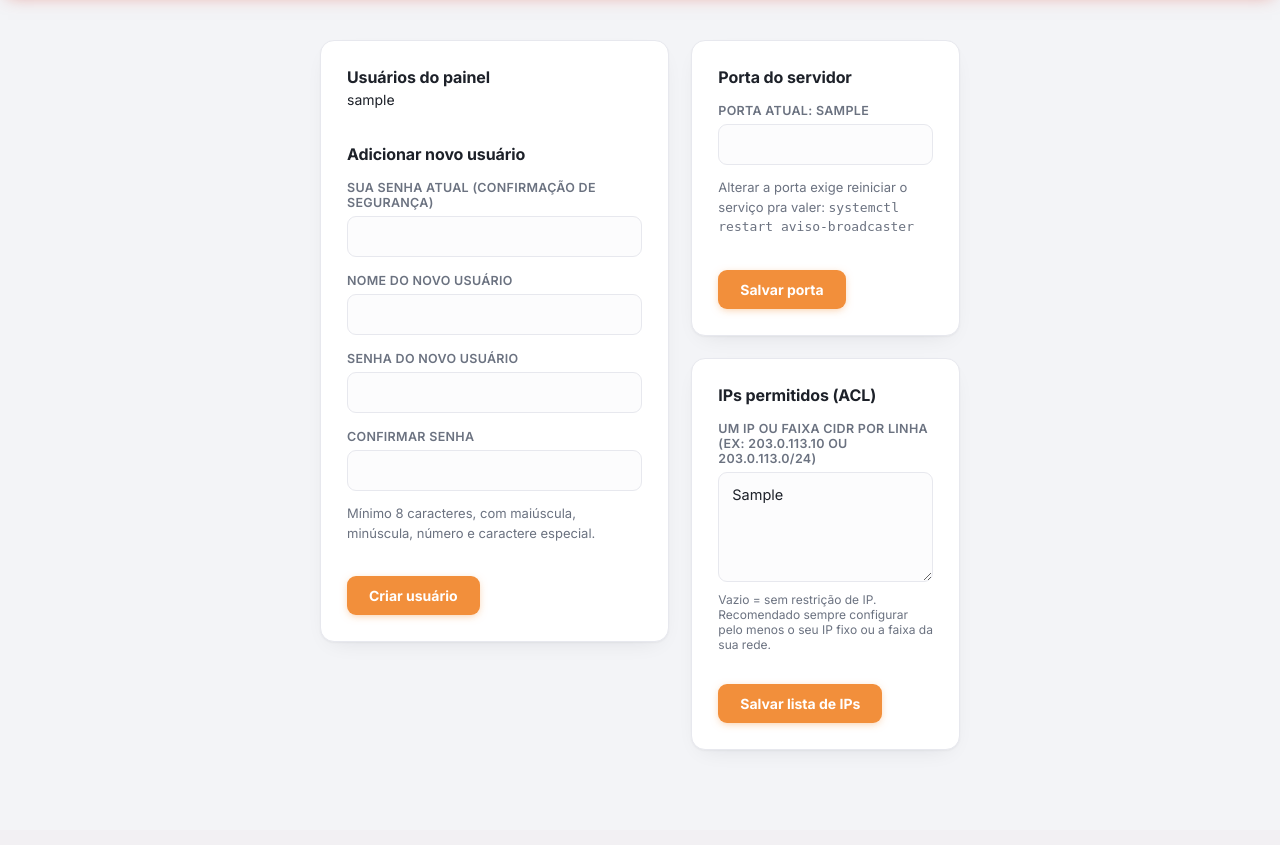
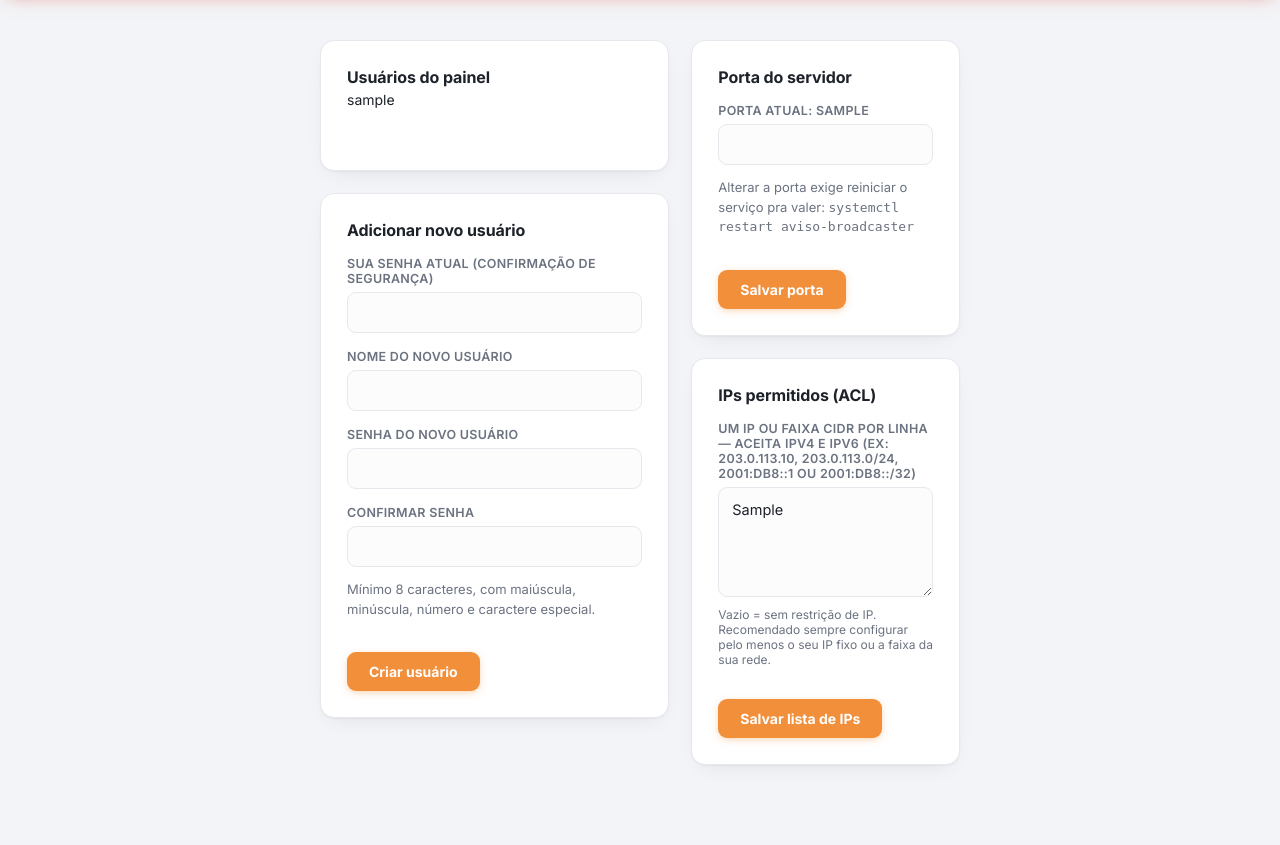
Before and after one commit to jmanoelslva/AVISOS_APP_ANDROID_HOTNET, a Flask app: template templates/settings.html in a window 1280 px wide. Shown: the part 70-915 px from the top of the page. Before the commit the page ends 821 px from the top, so only its background shows below. Run offline with Flask 3, Linux system fonts and the light colour scheme; the template is opened without the code that fills it: most values are stand-ins (such as "Sample title", 1, 10 or a date in 2020).

Commit message:
Suporte a IPv6, tela larga em Logs e Configuracoes mais harmonica
- Gunicorn passa a escutar em "[::]" (IPv6) em vez de "0.0.0.0" —
  no Debian, com o bindv6only padrao (0), isso ja aceita IPv4
  automaticamente numa unica escuta dual-stack (tentar os dois enderecos
  ao mesmo tempo da erro de "endereco em uso"). Antes o painel so
  respondia IPv4.
- Corrige a deteccao de IP do cliente pra desembrulhar enderecos
  IPv4-mapped (::ffff:203.0.113.5), que passam a aparecer com o
  dual-stack — sem isso, ACLs ja cadastradas em IPv4 puro parariam de
  bater silenciosamente. Testado: IPv4 puro, IPv4-mapped (dentro e
  fora da faixa) e IPv6 real (dentro e fora da faixa).
- Texto de ajuda da ACL atualizado pra deixar claro que aceita IPv6.
- Logs e Configuracoes usam o layout largo (940px) — reduz a rolagem,
  a tabela de logs tem mais espaco pras colunas.
- Configuracoes: card "Usuarios do painel" e "Adicionar novo usuario"
  separados (antes um card so com dois titulos), ficando simetrico com
  a coluna de Porta/ACL.

Co-Authored-By: Claude Sonnet 5 <noreply@anthropic.com>

```diff
--- a/app.py
+++ b/app.py
@@ -26,9 +26,19 @@ def _ip_do_cliente() -> str:
     # Se estiver atrás de um proxy reverso (Nginx), confia no
     # X-Forwarded-For; senão usa o IP direto da conexão.
     encaminhado = request.headers.get("X-Forwarded-For")
-    if encaminhado:
-        return encaminhado.split(",")[0].strip()
-    return request.remote_addr or ""
+    bruto = encaminhado.split(",")[0].strip() if encaminhado else (request.remote_addr or "")
+
+    # O servidor escuta em "[::]" (dual-stack IPv6+IPv4) — clientes IPv4
+    # chegam como um endereço "IPv4-mapped" (ex: "::ffff:203.0.113.5").
+    # Sem isso, uma ACL cadastrada em IPv4 puro (ex: "203.0.113.0/24")
+    # pararia de bater com esses clientes silenciosamente.
+    try:
+        endereco = ipaddress.ip_address(bruto)
+    except ValueError:
+        return bruto
+    if isinstance(endereco, ipaddress.IPv6Address) and endereco.ipv4_mapped:
+        return str(endereco.ipv4_mapped)
+    return str(endereco)
 
 
 @app.before_request
--- a/gunicorn.conf.py
+++ b/gunicorn.conf.py
@@ -6,7 +6,11 @@ import config_store
 
 _cfg = config_store.carregar()
 
-bind = f"0.0.0.0:{_cfg.get('port', config_store.DEFAULT_PORT)}"
+# "[::]" (IPv6 wildcard) já aceita conexões IPv4 também, no Linux com o
+# padrão net.ipv6.bindv6only=0 (caso do Debian) — é uma única escuta
+# dual-stack. Tentar escutar em "0.0.0.0" E "[::]" ao mesmo tempo dá erro
+# de "endereço já em uso", por isso é só esse.
+bind = f"[::]:{_cfg.get('port', config_store.DEFAULT_PORT)}"
 
 # Só 1 worker de propósito: o bloqueio por tentativas de login errado
 # (_tentativas_login, em app.py) é guardado em memória do processo — com
--- a/templates/base.html
+++ b/templates/base.html
@@ -301,7 +301,7 @@
         }
     </style>
 </head>
-<body{% if request.endpoint == 'login' %} class="pagina-login"{% elif request.endpoint == 'configuracoes' %} class="pagina-larga"{% endif %}>
+<body{% if request.endpoint == 'login' %} class="pagina-login"{% elif request.endpoint in ('configuracoes', 'logs') %} class="pagina-larga"{% endif %}>
     <header>
         <div class="marca">
             <div class="marca-icone">📣</div>
--- a/templates/settings.html
+++ b/templates/settings.html
@@ -24,7 +24,9 @@
                 </li>
                 {% endfor %}
             </ul>
+        </div>
 
+        <div class="card">
             <h2>Adicionar novo usuário</h2>
             <form method="post">
                 <input type="hidden" name="acao" value="novo_usuario">
@@ -58,7 +60,7 @@
             <h2>IPs permitidos (ACL)</h2>
             <form method="post">
                 <input type="hidden" name="acao" value="acl">
-                <label>Um IP ou faixa CIDR por linha (ex: 203.0.113.10 ou 203.0.113.0/24)</label>
+                <label>Um IP ou faixa CIDR por linha — aceita IPv4 e IPv6 (ex: 203.0.113.10, 203.0.113.0/24, 2001:db8::1 ou 2001:db8::/32)</label>
                 <textarea name="allowed_ips" placeholder="Deixe vazio pra permitir qualquer IP (não recomendado)">{{ allowed_ips }}</textarea>
                 <p class="aviso-acl">Vazio = sem restrição de IP. Recomendado sempre configurar pelo menos o seu IP fixo ou a faixa da sua rede.</p>
                 <button type="submit">Salvar lista de IPs</button>
```
Also changed, not shown: README.md.
